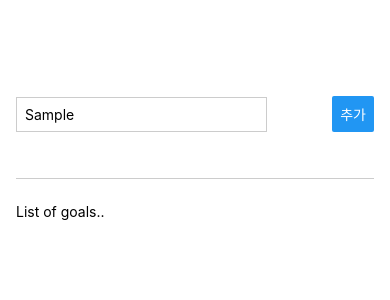
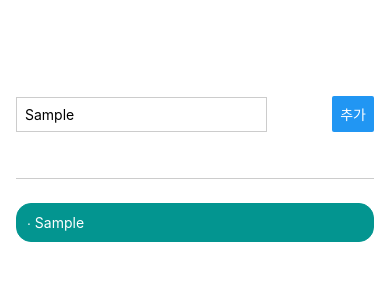
Before and after one commit to eunjitech/UdemyGoalApp, a React Native app: screen / in a window 390 px wide. Both pictures are taken after typing "Sample" into the empty fields and a click on the button "추가". Shown: the top 300 px of the page. Built offline with nearby package versions, Linux system fonts and the light colour scheme.

Commit message:
2-25: ScrollView 적용

```diff
--- a/App.js
+++ b/App.js
@@ -1,15 +1,48 @@
+import { useState, useEffect } from "react";
 import { StatusBar } from "expo-status-bar";
-import { StyleSheet, Text, View, Button, TextInput } from "react-native";
+import {
+  StyleSheet,
+  Text,
+  View,
+  Button,
+  TextInput,
+  ScrollView,
+} from "react-native";
 
 export default function App() {
+  const [enteredGoalText, setEnteredGoalText] = useState("");
+  const [courseGoals, setCourseGoals] = useState([]);
+
+  function goalInputHandler(text) {
+    setEnteredGoalText(text);
+  }
+  function addGoalHandler() {
+    console.log(enteredGoalText);
+    setCourseGoals((currentCourseGoals) => [
+      ...currentCourseGoals,
+      enteredGoalText,
+    ]);
+  }
   return (
     <View style={styles.appContainer}>
       <View style={styles.inputContainer}>
-        <TextInput style={styles.textInput} placeholder="목표 적어라" />
-        <Button title="추가" />
+        <TextInput
+          style={styles.textInput}
+          placeholder="목표 적어라"
+          onChangeText={goalInputHandler}
+        />
+        <Button title="추가" onPress={addGoalHandler} />
       </View>
       <View style={styles.goalsContainer}>
-        <Text>List of goals..</Text>
+        <ScrollView>
+          {courseGoals.map((goal, key) => (
+            <View style={styles.goalTextContainer}>
+              <Text style={styles.goalText} key={`${goal}_${key}`}>
+                ∙ {goal}
+              </Text>
+            </View>
+          ))}
+        </ScrollView>
       </View>
     </View>
   );
@@ -36,4 +69,13 @@ const styles = StyleSheet.create({
   goalsContainer: {
     flex: 5,
   },
+  goalTextContainer: {
+    padding: 10,
+    borderWidth: 1,
+    borderRadius: 15,
+    borderColor: "#039590",
+    marginBottom: 13,
+    backgroundColor: "#039590",
+  },
+  goalText: { color: "#ffffff" },
 });
```
